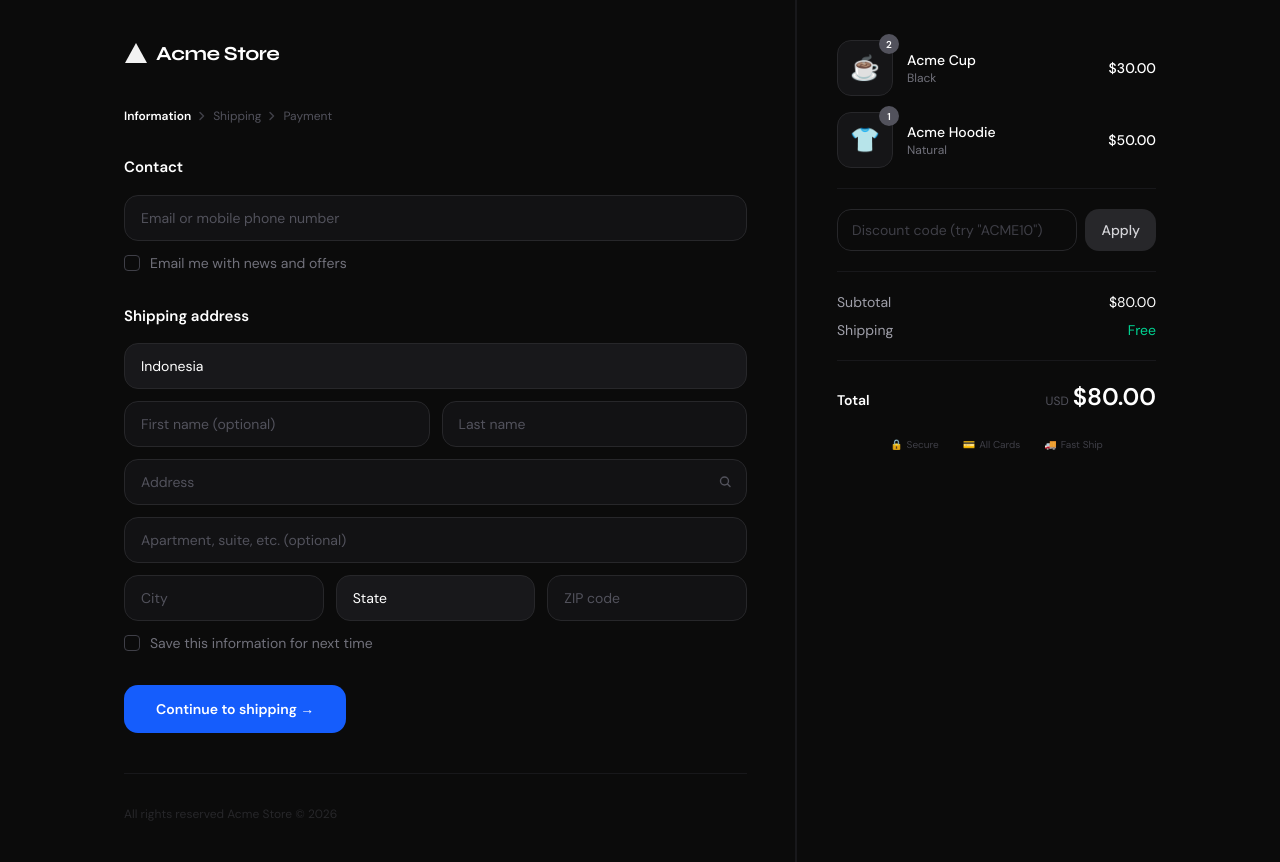
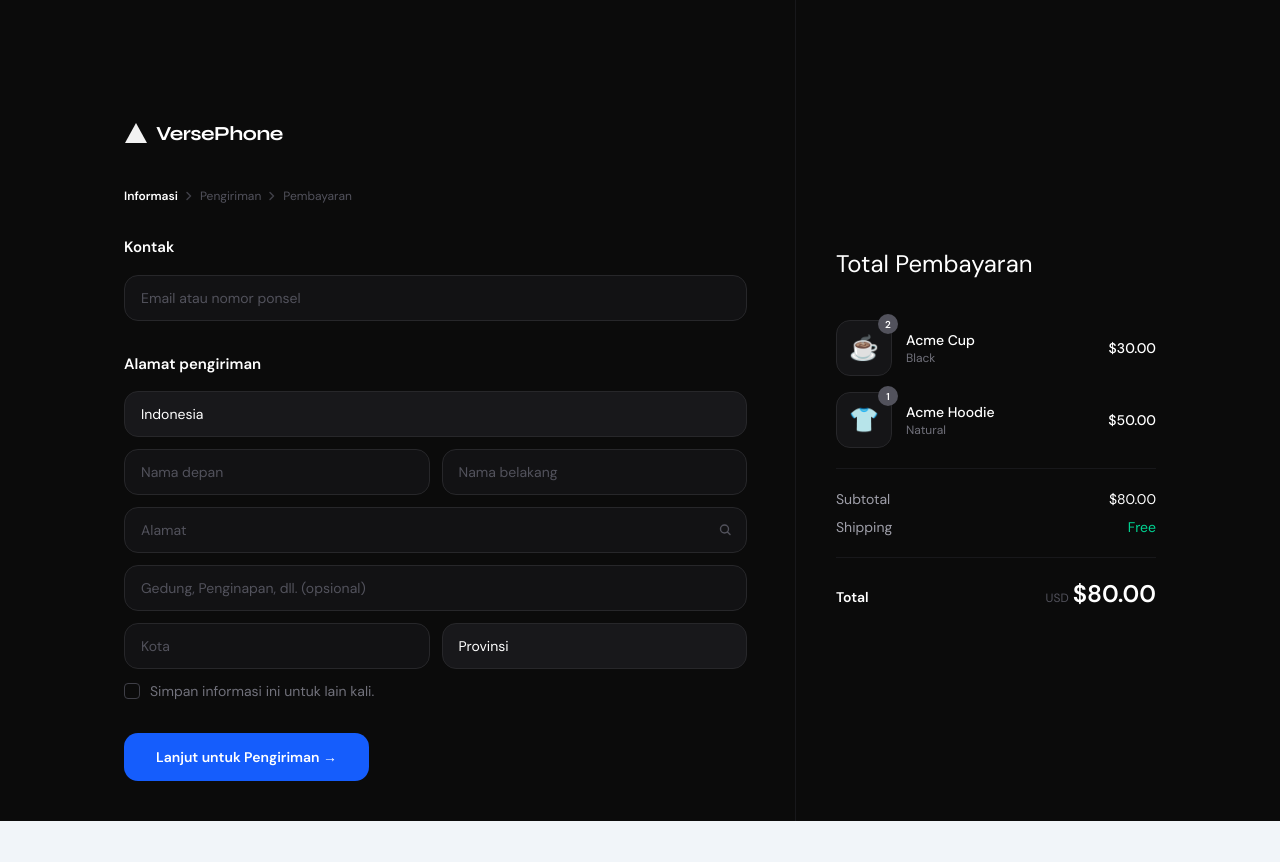
Before and after one commit to Ygfas/VersePhone, a Next.js app: page /payment in a window 1280 px wide. After the commit the page ends 821 px from the top, so only its background shows below. Built offline with nearby package versions, Linux system fonts and the light colour scheme.

Commit message:
update tipis

```diff
--- a/src/app/(auth)/payment/page.jsx
+++ b/src/app/(auth)/payment/page.jsx
@@ -1,7 +1,7 @@
 "use client";
 import { useState } from "react";
 
-// ─── Dummy Products (Acme Store) ───────────────────────────────────────────
+// ─── Dummy Products (VersePhone Store) ──────────────────────────────────────
 const CART = [
     { id: 1, name: "Acme Cup", variant: "Black", price: 15.0, qty: 2, emoji: "☕" },
     { id: 2, name: "Acme Hoodie", variant: "Natural", price: 50.0, qty: 1, emoji: "👕" },
@@ -13,7 +13,7 @@ const SHIPPING_OPTIONS = [
     { id: "overnight", label: "Overnight Shipping", desc: "Next business day", price: 25 },
 ];
 
-const STEPS = ["Information", "Shipping", "Payment"];
+const STEPS = ["Informasi", "Pengiriman", "Pembayaran"];
 
 // ─── Shared UI ─────────────────────────────────────────────────────────────
 function StepBar({ current }) {
@@ -93,7 +93,6 @@ function StepInformation({ data, onChange, onNext }) {
         if (!data.address) e.address = "Enter an address";
         if (!data.city) e.city = "Enter a city";
         if (!data.state) e.state = "Select a state / province";
-        if (!data.zip) e.zip = "Enter a ZIP / postal code";
         setErrors(e);
         if (!Object.keys(e).length) onNext();
     };
@@ -101,61 +100,52 @@ function StepInformation({ data, onChange, onNext }) {
     return (
         <div>
             <section className="mb-8">
-                <h2 className="text-[15px] font-semibold mb-4">Contact</h2>
-                <TInput type="text" placeholder="Email or mobile phone number" value={data.contact} onChange={f("contact")} error={errors.contact} />
+                <h2 className="text-[15px] font-semibold mb-4">Kontak</h2>
+                <TInput type="text" placeholder="Email atau nomor ponsel" value={data.contact} onChange={f("contact")} error={errors.contact} />
                 <ErrMsg msg={errors.contact} />
-                <div className="mt-3">
-                    <Checkbox checked={data.newsletter} onChange={() => onChange("newsletter", !data.newsletter)}>
-                        Email me with news and offers
-                    </Checkbox>
-                </div>
             </section>
 
             <section className="mb-8">
-                <h2 className="text-[15px] font-semibold mb-4">Shipping address</h2>
+                <h2 className="text-[15px] font-semibold mb-4">Alamat pengiriman</h2>
                 <div className="space-y-3">
                     <TSelect value={data.country} onChange={f("country")}>
-                        {["Indonesia", "United States", "Canada", "United Kingdom", "Australia", "Germany", "Japan", "Singapore"].map(c => <option key={c}>{c}</option>)}
+                        {["Indonesia"].map(c => <option key={c}>{c}</option>)}
                     </TSelect>
                     <div className="grid grid-cols-2 gap-3">
-                        <TInput type="text" placeholder="First name (optional)" value={data.firstName} onChange={f("firstName")} />
+                        <TInput type="text" placeholder="Nama depan" value={data.firstName} onChange={f("firstName")} />
                         <div>
-                            <TInput type="text" placeholder="Last name" value={data.lastName} onChange={f("lastName")} error={errors.lastName} />
+                            <TInput type="text" placeholder="Nama belakang" value={data.lastName} onChange={f("lastName")} error={errors.lastName} />
                             <ErrMsg msg={errors.lastName} />
                         </div>
                     </div>
                     <div>
-                        <TInput type="text" placeholder="Address" value={data.address} onChange={f("address")} error={errors.address}
+                        <TInput type="text" placeholder="Alamat" value={data.address} onChange={f("address")} error={errors.address}
                             icon={<svg width="15" height="15" viewBox="0 0 15 15" fill="none"><circle cx="6.5" cy="6.5" r="4" stroke="currentColor" strokeWidth="1.4" /><path d="M9.5 9.5L12 12" stroke="currentColor" strokeWidth="1.4" strokeLinecap="round" /></svg>}
                         />
                         <ErrMsg msg={errors.address} />
                     </div>
-                    <TInput type="text" placeholder="Apartment, suite, etc. (optional)" value={data.apartment} onChange={f("apartment")} />
-                    <div className="grid grid-cols-3 gap-3">
+                    <TInput type="text" placeholder="Gedung, Penginapan, dll. (opsional)" value={data.apartment} onChange={f("apartment")} />
+                    <div className="grid grid-cols-2 gap-3">
                         <div>
-                            <TInput type="text" placeholder="City" value={data.city} onChange={f("city")} error={errors.city} />
+                            <TInput type="text" placeholder="Kota" value={data.city} onChange={f("city")} error={errors.city} />
                             <ErrMsg msg={errors.city} />
                         </div>
                         <div>
                             <TSelect value={data.state} onChange={f("state")} error={errors.state}>
-                                <option value="">State</option>
-                                {["DKI Jakarta", "Jawa Barat", "Jawa Timur", "Bali", "California", "New York", "Texas"].map(s => <option key={s}>{s}</option>)}
+                                <option value="">Provinsi</option>
+                                {["DKI Jakarta", "Jawa Barat", "Jawa Timur", "Jawa Tengah", "Yogyakarta", "Banten"].map(s => <option key={s}>{s}</option>)}
                             </TSelect>
                             <ErrMsg msg={errors.state} />
                         </div>
-                        <div>
-                            <TInput type="text" placeholder="ZIP code" value={data.zip} onChange={f("zip")} error={errors.zip} />
-                            <ErrMsg msg={errors.zip} />
-                        </div>
                     </div>
                     <Checkbox checked={data.saveInfo} onChange={() => onChange("saveInfo", !data.saveInfo)}>
-                        Save this information for next time
+                        Simpan informasi ini untuk lain kali.
                     </Checkbox>
                 </div>
             </section>
 
             <button onClick={submit} className="px-8 py-3.5 bg-blue-600 hover:bg-blue-500 active:scale-[0.98] text-white text-sm font-semibold rounded-xl transition-all">
-                Continue to shipping →
+                Lanjut untuk Pengiriman →
             </button>
         </div>
     );
@@ -166,12 +156,12 @@ function StepShipping({ data, shippingId, onSelect, onBack, onNext }) {
     return (
         <div>
             <div className="mb-8 rounded-xl border border-zinc-800 divide-y divide-zinc-800 overflow-hidden">
-                <SummaryRow label="Contact" value={data.contact} onEdit={onBack} />
-                <SummaryRow label="Ship to" value={[data.address, data.city, data.state, data.zip, data.country].filter(Boolean).join(", ")} onEdit={onBack} />
+                <SummaryRow label="Kontak" value={data.contact} onEdit={onBack} />
+                <SummaryRow label="Kirim ke" value={[data.address, data.city, data.state, data.country].filter(Boolean).join(", ")} onEdit={onBack} />
             </div>
 
             <section className="mb-8">
-                <h2 className="text-[15px] font-semibold mb-4">Shipping method</h2>
+                <h2 className="text-[15px] font-semibold mb-4">Metode pengiriman</h2>
                 <div className="space-y-2.5">
                     {SHIPPING_OPTIONS.map(opt => (
                         <label key={opt.id}
@@ -191,9 +181,9 @@ function StepShipping({ data, shippingId, onSelect, onBack, onNext }) {
             </section>
 
             <div className="flex gap-3 items-center">
-                <button onClick={onBack} className="px-4 py-3.5 text-zinc-400 hover:text-white text-sm transition-colors">← Return</button>
+                <button onClick={onBack} className="px-4 py-3.5 text-zinc-400 hover:text-white text-sm transition-colors">← Kembali</button>
                 <button onClick={onNext} className="px-8 py-3.5 bg-blue-600 hover:bg-blue-500 active:scale-[0.98] text-white text-sm font-semibold rounded-xl transition-all">
-                    Continue to payment →
+                    Lanjut untuk Pembayaran →
                 </button>
             </div>
         </div>
@@ -233,16 +223,15 @@ function StepPayment({ info, shippingId, onBack, onComplete }) {
     return (
         <div>
             <div className="mb-8 rounded-xl border border-zinc-800 divide-y divide-zinc-800 overflow-hidden">
-                <SummaryRow label="Contact" value={info.contact} onEdit={() => onBack(0)} />
-                <SummaryRow label="Ship to" value={[info.address, info.city, info.state].filter(Boolean).join(", ")} onEdit={() => onBack(1)} />
-                <SummaryRow label="Method" value={`${shippingOpt.label} · ${shippingOpt.price === 0 ? "Free" : "$" + shippingOpt.price}`} onEdit={() => onBack(1)} />
+                <SummaryRow label="Kontak" value={info.contact} onEdit={() => onBack(0)} />
+                <SummaryRow label="Kirim ke" value={[info.address, info.city, info.state].filter(Boolean).join(", ")} onEdit={() => onBack(1)} />
+                <SummaryRow label="Metode" value={`${shippingOpt.label} · ${shippingOpt.price === 0 ? "Free" : "$" + shippingOpt.price}`} onEdit={() => onBack(1)} />
             </div>
 
             <section className="mb-6">
-                <h2 className="text-[15px] font-semibold mb-1.5">Payment</h2>
-                <p className="text-xs text-zinc-600 mb-4">All transactions are secure and encrypted.</p>
+                <h2 className="text-[15px] font-semibold mb-1.5">Pembayarn</h2>
+                <p className="text-xs text-zinc-600 mb-4">Semau pembayaran terlindungi dan terenkripsi.</p>
 
-                {/* Method Tabs */}
                 <div className="flex gap-2 mb-4 flex-wrap">
                     {[["card", "💳 Credit card"], ["paypal", "🅿 PayPal"], ["qris", "📱 QRIS"]].map(([id, label]) => (
                         <button key={id} onClick={() => setMethod(id)}
@@ -304,7 +293,6 @@ function StepPayment({ info, shippingId, onBack, onComplete }) {
                 </div>
             </section>
 
-            {/* Billing */}
             {method === "card" && (
                 <section className="mb-8">
                     <h2 className="text-[15px] font-semibold mb-3">Billing address</h2>
@@ -327,12 +315,12 @@ function StepPayment({ info, shippingId, onBack, onComplete }) {
             )}
 
             <div className="flex gap-3 items-center">
-                <button onClick={() => onBack(1)} className="px-4 py-3.5 text-zinc-400 hover:text-white text-sm transition-colors">← Return</button>
+                <button onClick={() => onBack(1)} className="px-4 py-3.5 text-zinc-400 hover:text-white text-sm transition-colors">← Kembali</button>
                 <button onClick={submit} disabled={processing}
                     className="flex-1 sm:flex-none sm:px-10 py-3.5 bg-blue-600 hover:bg-blue-500 disabled:opacity-60 active:scale-[0.98] text-white text-sm font-semibold rounded-xl transition-all flex items-center justify-center gap-2">
                     {processing
                         ? <><svg className="animate-spin w-4 h-4" viewBox="0 0 24 24" fill="none"><circle cx="12" cy="12" r="10" stroke="white" strokeWidth="3" strokeOpacity="0.3" /><path d="M12 2a10 10 0 0 1 10 10" stroke="white" strokeWidth="3" strokeLinecap="round" /></svg> Processing…</>
-                        : <>🔒 Pay now · ${total.toFixed(2)}</>
+                        : <>🔒 Bayar Sekarang · ${total.toFixed(2)}</>
                     }
                 </button>
             </div>
@@ -342,13 +330,10 @@ function StepPayment({ info, shippingId, onBack, onComplete }) {
 
 // ─── Order Summary Sidebar ─────────────────────────────────────────────────
 function OrderSummary({ shippingId }) {
-    const [code, setCode] = useState("");
-    const [applied, setApplied] = useState(false);
     const shippingOpt = SHIPPING_OPTIONS.find(s => s.id === shippingId);
     const subtotal = CART.reduce((s, p) => s + p.price * p.qty, 0);
-    const discountAmt = applied ? subtotal * 0.1 : 0;
     const shippingCost = shippingOpt ? shippingOpt.price : 0;
-    const total = subtotal - discountAmt + shippingCost;
+    const total = subtotal + shippingCost;
 
     return (
         <div className="sticky top-10 space-y-5">
@@ -370,20 +355,8 @@ function OrderSummary({ shippingId }) {
 
             <div className="border-t border-zinc-900" />
 
-            <div className="flex gap-2">
-                <input type="text" placeholder='Discount code (try "ACME10")' value={code} onChange={e => setCode(e.target.value)}
-                    className="flex-1 bg-transparent border border-zinc-800 rounded-xl px-3.5 py-2.5 text-sm text-white placeholder-zinc-700 focus:border-zinc-700 outline-none transition-colors" />
-                <button onClick={() => { if (code.toLowerCase() === "acme10") setApplied(true); }}
-                    className={`px-4 py-2.5 text-sm font-medium rounded-xl transition-colors ${applied ? "bg-emerald-900/60 text-emerald-400 border border-emerald-800" : "bg-zinc-800 hover:bg-zinc-700 text-zinc-300"}`}>
-                    {applied ? "✓" : "Apply"}
-                </button>
-            </div>
-
-            <div className="border-t border-zinc-900" />
-
             <div className="space-y-2 text-sm">
                 <div className="flex justify-between text-zinc-400"><span>Subtotal</span><span className="text-white">${subtotal.toFixed(2)}</span></div>
-                {applied && <div className="flex justify-between text-emerald-400"><span>Discount (10%)</span><span>−${discountAmt.toFixed(2)}</span></div>}
                 <div className="flex justify-between text-zinc-400">
                     <span>Shipping</span>
                     <span>{shippingOpt ? (shippingOpt.price === 0 ? <span className="text-emerald-400">Free</span> : `$${shippingOpt.price.toFixed(2)}`) : <span className="text-zinc-600 text-xs">Calculated at next step</span>}</span>
@@ -395,12 +368,6 @@ function OrderSummary({ shippingId }) {
             <div className="flex justify-between items-baseline">
                 <span className="text-sm font-semibold text-white">Total</span>
                 <div><span className="text-xs text-zinc-600 mr-1">USD</span><span className="text-2xl font-bold text-white">${total.toFixed(2)}</span></div>
-            </div>
-
-            <div className="flex justify-center gap-6 pt-1">
-                {[["🔒", "Secure"], ["💳", "All Cards"], ["🚚", "Fast Ship"]].map(([ic, lb]) => (
-                    <div key={lb} className="flex items-center gap-1 text-zinc-700 text-[10px]"><span>{ic}</span><span>{lb}</span></div>
-                ))}
             </div>
         </div>
     );
@@ -436,7 +403,7 @@ function SuccessScreen({ info, onReset }) {
                     </div>
                 </div>
                 <button onClick={onReset} className="px-8 py-3 bg-white text-black text-sm font-semibold rounded-xl hover:bg-zinc-200 transition-colors">
-                    Continue Shopping
+                    Lanjut Belanja
                 </button>
             </div>
         </div>
@@ -459,7 +426,7 @@ export default function CheckoutPage() {
     if (done) return <SuccessScreen info={info} onReset={() => { setDone(false); setStep(0); }} />;
 
     return (
-        <div className="min-h-screen bg-[#0b0b0b] text-white">
+        <div className="min-h-screen bg-[#0b0b0b] text-white ">
             <style>{`
         @import url('https://fonts.googleapis.com/css2?family=DM+Sans:opsz,wght@9..40,300;9..40,400;9..40,500;9..40,600&family=Syne:wght@600;700;800&display=swap');
         *, body { font-family: 'DM Sans', sans-serif; box-sizing: border-box; }
@@ -471,15 +438,13 @@ export default function CheckoutPage() {
 
             <div className="max-w-[1080px] mx-auto px-4 sm:px-6 grid grid-cols-1 lg:grid-cols-[1fr_360px] min-h-screen">
 
-                {/* LEFT: Multi-step form */}
-                <div className="py-10 lg:pr-12 lg:border-r border-zinc-900">
-                    {/* Logo */}
+                <div className="py-10 pt-30 lg:pr-12 lg:border-r border-zinc-900">
                     <div className="mb-10">
                         <span className="syne text-xl font-bold tracking-tight flex items-center gap-2">
                             <svg width="24" height="24" viewBox="0 0 24 24" fill="none">
                                 <path d="M12 1L23 21H1L12 1Z" fill="white" fillOpacity="0.95" />
                             </svg>
-                            Acme Store
+                            VersePhone
                         </span>
                     </div>
 
@@ -496,14 +461,12 @@ export default function CheckoutPage() {
                         <StepPayment info={info} shippingId={shippingId}
                             onBack={(s) => setStep(s ?? 1)} onComplete={() => setDone(true)} />
                     )}
-
-                    <p className="text-zinc-800 text-xs mt-10 pt-8 border-t border-zinc-900">
-                        All rights reserved Acme Store © 2026
-                    </p>
                 </div>
 
-                {/* RIGHT: Summary */}
-                <div className="hidden lg:block py-10 pl-10 border-l border-zinc-900">
+                <div className="hidden lg:block py-10 pt-62 pl-10">
+                    <h1 className="text-2xl mb-10 ">
+                        Total Pembayaran
+                    </h1>
                     <OrderSummary shippingId={shippingId} />
                 </div>
             </div>
--- a/src/components/main/hero.jsx
+++ b/src/components/main/hero.jsx
@@ -4,22 +4,22 @@ import { HeroParallax } from "@/components/ui/hero-parallax"
 export default function Hero() {
     const products = [
         {
-            title: "Moonbeam",
-            link: "https://gomoonbeam.com",
+            title: "Apple",
+            link: "https://www.apple.com/",
             thumbnail:
-                "https://www.aceternity.com/images/products/thumbnails/new/moonbeam.png",
+                "https://image.thum.io/get/https://www.apple.com",
         },
         {
-            title: "Cursor",
-            link: "https://cursor.so",
+            title: "Xiaomi",
+            link: "https://Xiaomi.com",
             thumbnail:
-                "https://www.aceternity.com/images/products/thumbnails/new/cursor.png",
+                "https://image.thum.io/get/https://www.mi.com",
         },
         {
             title: "Vivo",
-            link: "https://vivi.com",
+            link: "https://vivo.com",
             thumbnail:
-                "hero/vivo.png",
+                "/hero/vivo.png",
         },
 
         {
@@ -29,73 +29,68 @@ export default function Hero() {
                 "/hero/samsung.png",
         },
         {
-            title: "Editrix AI",
-            link: "https://editrix.ai",
+            title: "Poco",
+            link: "https://poco.com",
             thumbnail:
-                "https://www.aceternity.com/images/products/thumbnails/new/editrix.png",
+                "https://image.thum.io/get/https://www.poco.net",
         },
         {
-            title: "Pixel Perfect",
-            link: "https://app.pixelperfect.quest",
+            title: "Iqoo",
+            link: "https://iqoo.com",
             thumbnail:
-                "https://www.aceternity.com/images/products/thumbnails/new/pixelperfect.png",
+                "https://image.thum.io/get/https://www.iqoo.com",
         },
 
         {
-            title: "Algochurn",
-            link: "https://algochurn.com",
+            title: "Tecno",
+            link: "https://tecno.com",
             thumbnail:
-                "https://www.aceternity.com/images/products/thumbnails/new/algochurn.png",
+                "https://image.thum.io/get/https://www.tecno-mobile.com",
         },
         {
-            title: "Aceternity UI",
-            link: "https://ui.aceternity.com",
+            title: "Infinix",
+            link: "https://infinix.com",
             thumbnail:
-                "https://www.aceternity.com/images/products/thumbnails/new/aceternityui.png",
+                "https://image.thum.io/get/https://www.infinixmobility.com",
         },
         {
-            title: "Tailwind Master Kit",
-            link: "https://tailwindmasterkit.com",
+            title: "Realme",
+            link: "https://realme.com",
             thumbnail:
-                "https://www.aceternity.com/images/products/thumbnails/new/tailwindmasterkit.png",
+                "https://image.thum.io/get/https://www.realme.com",
         },
         {
-            title: "SmartBridge",
-            link: "https://smartbridgetech.com",
+            title: "Huawei",
+            link: "https://huawei.com",
             thumbnail:
-                "https://www.aceternity.com/images/products/thumbnails/new/smartbridge.png",
+                "https://image.thum.io/get/https://www.huawei.com",
         },
         {
-            title: "Renderwork Studio",
-            link: "https://renderwork.studio",
+            title: "Honor",
+            link: "https://honor.com",
             thumbnail:
-                "https://www.aceternity.com/images/products/thumbnails/new/renderwork.png",
+                "https://image.thum.io/get/https://www.honor.com",
         },
 
         {
-            title: "Creme Digital",
-            link: "https://cremedigital.com",
+            title: "Motorola",
+            link: "https://motorola.com",
             thumbnail:
-                "https://www.aceternity.com/images/products/thumbnails/new/cremedigital.png",
+                "https://image.thum.io/get/https://www.motorola.com",
         },
         {
-            title: "Golden Bells Academy",
-            link: "https://goldenbellsacademy.com",
+            title: "Red Magic",
+            link: "https://redmagic.gg",
             thumbnail:
-                "https://www.aceternity.com/images/products/thumbnails/new/goldenbellsacademy.png",
+                "https://image.thum.io/get/https://www.redmagic.gg",
         },
         {
-            title: "Invoker Labs",
-            link: "https://invoker.lol",
+            title: "Google Pixel",
+            link: "https://store.google.com",
             thumbnail:
-                "https://www.aceternity.com/images/products/thumbnails/new/invoker.png",
+                "https://image.thum.io/get/https://store.google.com/category/phones",
         },
-        {
-            title: "E Free Invoice",
-            link: "https://efreeinvoice.com",
-            thumbnail:
-                "https://www.aceternity.com/images/products/thumbnails/new/efreeinvoice.png",
-        },
+
     ];
 return(
     <>
```
